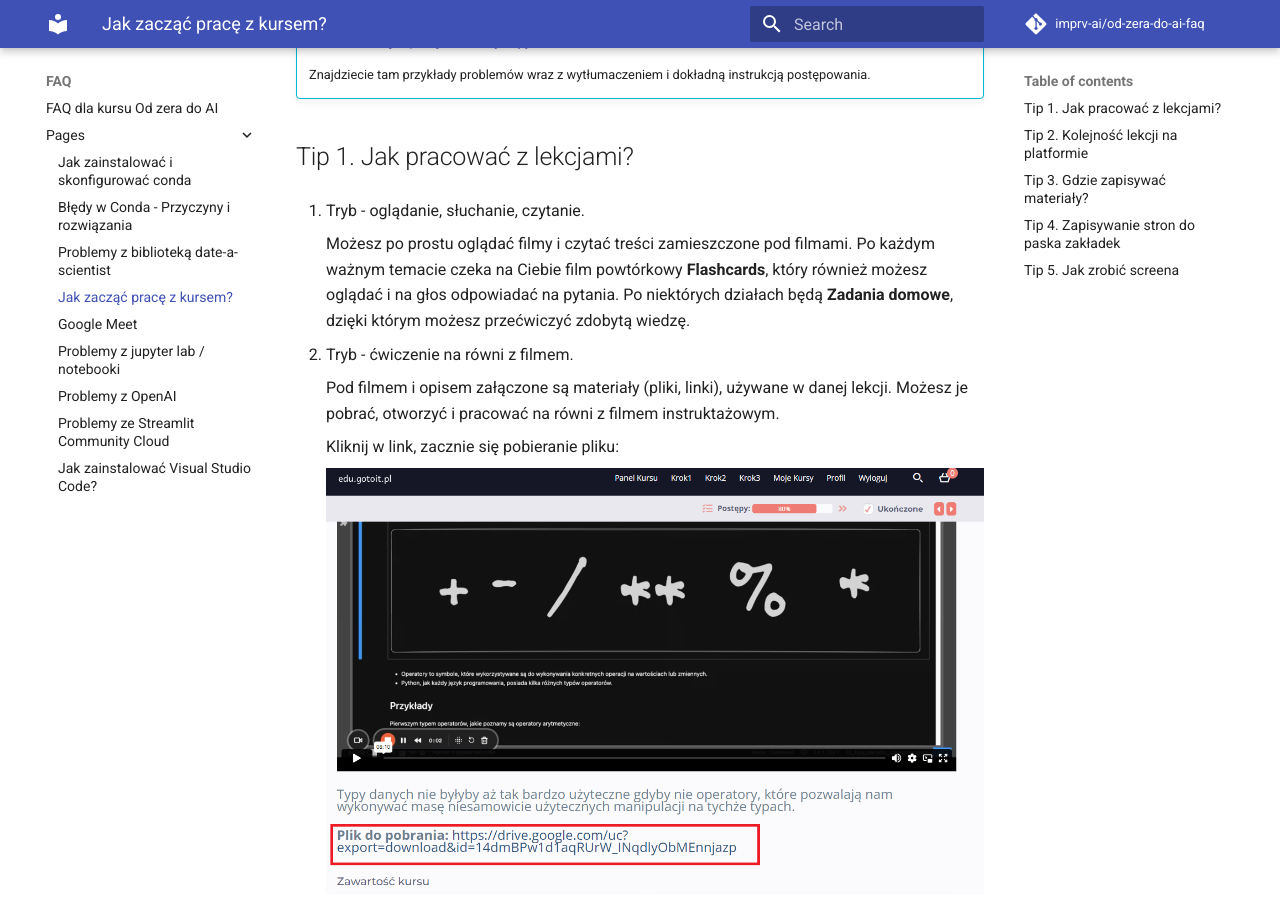
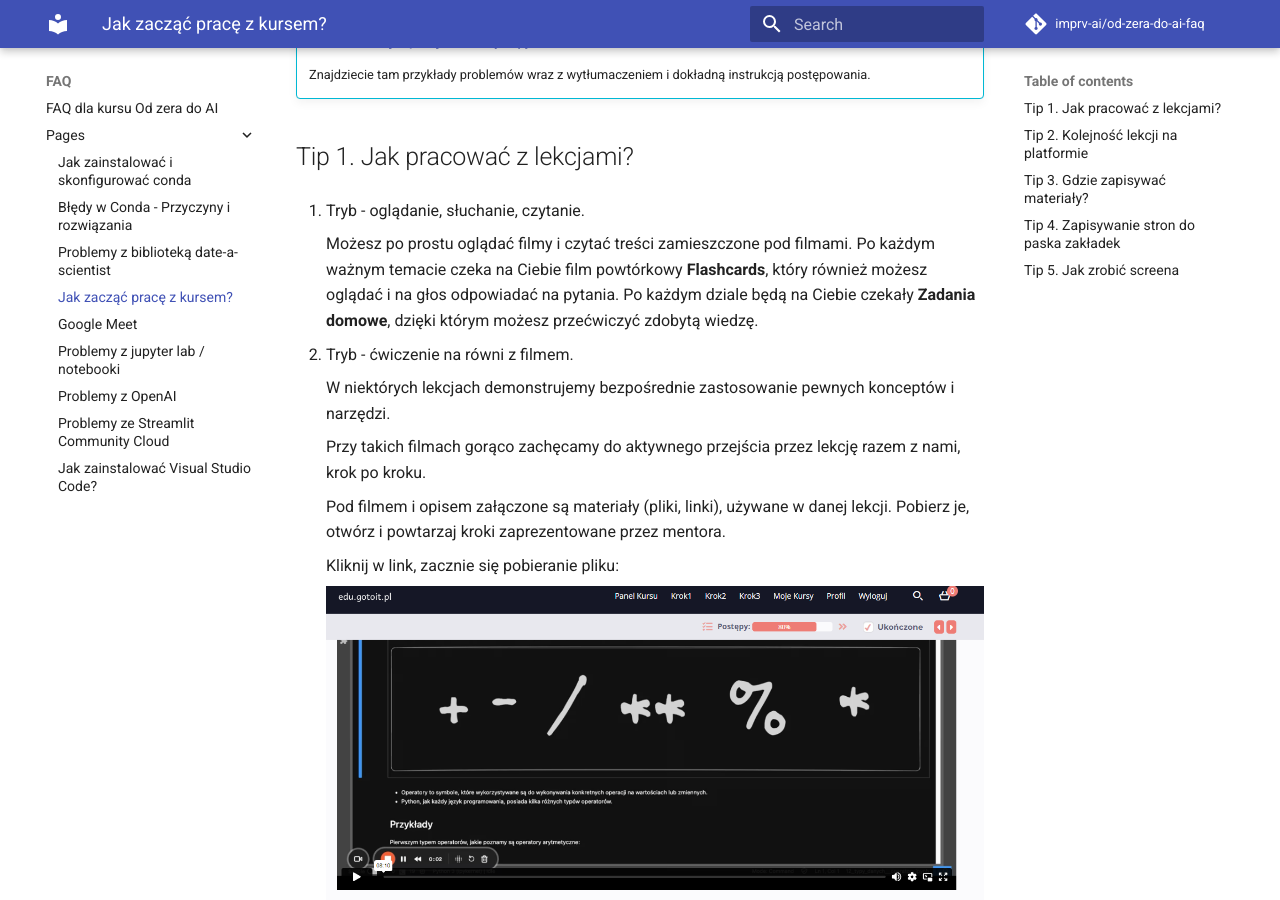
Before and after one commit to imprv-ai/od-zera-do-ai-faq, an MkDocs documentation site: the page built from docs/pages/getting_started.md, in a window 1280 px wide and 900 px high, scrolled down 528 px. Built offline with MkDocs 1.6.1 and Material for MkDocs 9.7.7, drawn with Linux system fonts in a browser that asks for light colours; comment, search, counter and statistics services are not loaded.

Commit message:
improvements after PR

```diff
--- a/docs/pages/getting_started.md
+++ b/docs/pages/getting_started.md
@@ -22,11 +22,15 @@ Mogą one występować w postaci:
 
 1. Tryb - oglądanie, słuchanie, czytanie.
 
-    Możesz po prostu oglądać filmy i czytać treści zamieszczone pod filmami. Po każdym ważnym temacie czeka na Ciebie film powtórkowy **Flashcards**, który również możesz oglądać i na głos odpowiadać na pytania. Po niektórych działach będą **Zadania domowe**, dzięki którym możesz przećwiczyć zdobytą wiedzę.
+    Możesz po prostu oglądać filmy i czytać treści zamieszczone pod filmami. Po każdym ważnym temacie czeka na Ciebie film powtórkowy **Flashcards**, który również możesz oglądać i na głos odpowiadać na pytania. Po każdym dziale będą na Ciebie czekały **Zadania domowe**, dzięki którym możesz przećwiczyć zdobytą wiedzę.
 
 2. Tryb - ćwiczenie na równi z filmem.
 
-    Pod filmem i opisem załączone są materiały (pliki, linki), używane w danej lekcji. Możesz je pobrać, otworzyć i pracować na równi z filmem instruktażowym.
+    W niektórych lekcjach demonstrujemy bezpośrednie zastosowanie pewnych konceptów i narzędzi.
+
+    Przy takich filmach gorąco zachęcamy do aktywnego przejścia przez lekcję razem z nami, krok po kroku.
+
+    Pod filmem i opisem załączone są materiały (pliki, linki), używane w danej lekcji. Pobierz je, otwórz i powtarzaj kroki zaprezentowane przez mentora.
 
     Kliknij w link, zacznie się pobieranie pliku:
 
```
